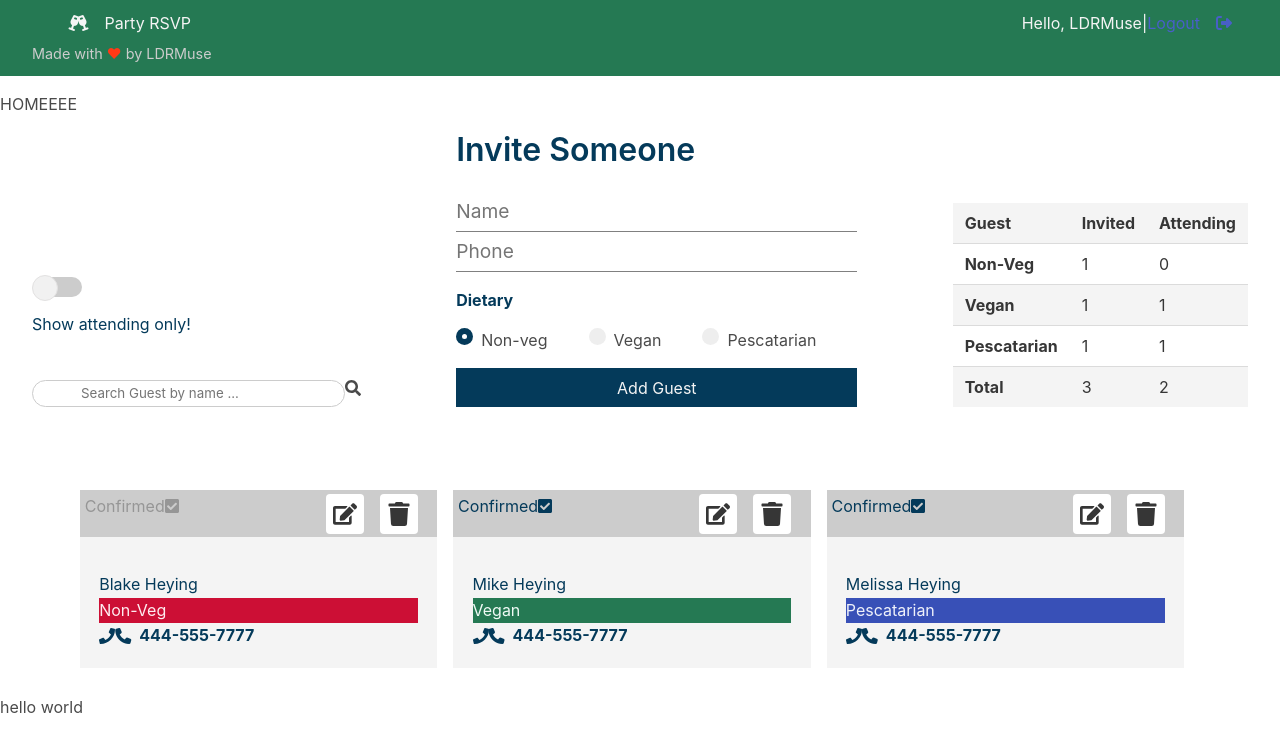
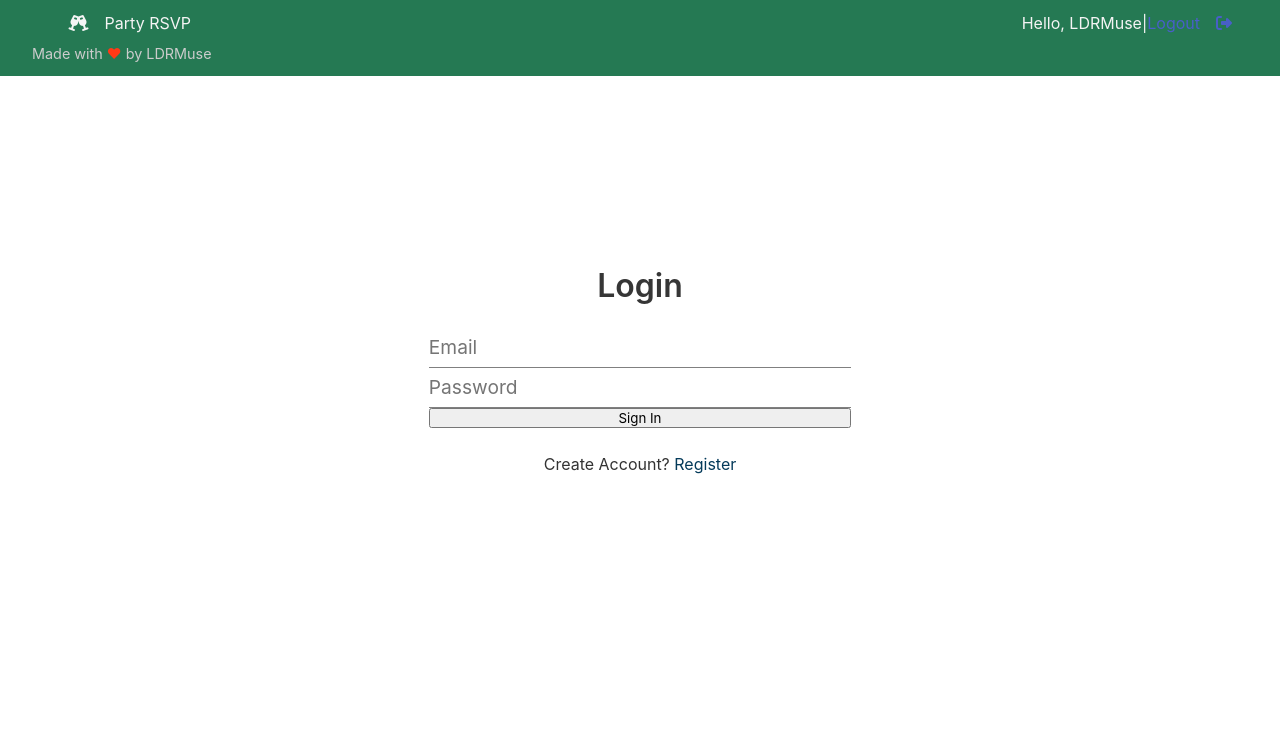
Before and after one commit to LDRMuse/rsvp-party-app, a React (Create React App) app in the folder client/: page /login in a window 1280 px wide. Shown: the top 752 px of the page. Built offline with nearby package versions, Linux system fonts and the light colour scheme.

Commit message:
:construction: import components to & use react-router-dom for routing

```diff
--- a/client/src/App.js
+++ b/client/src/App.js
@@ -1,17 +1,23 @@
 import React from 'react';
 import './App.css';
-import {Home, Navbar} from './components'
+import { BrowserRouter as Router, Route, Switch } from 'react-router-dom'
+import {Home, Navbar, Register, Login} from './components'
 import { GuestState } from './context';
 
 
 function App() {
   return (
 <GuestState>
+<Router>
     <div>
     <Navbar />
-    <Home />
-      hello world
+    <Switch>
+      <Route exact path='/' component={Home}/>
+      <Route exact path='/register' component={Register}/>
+      <Route exact path='/login' component={Login}/>
+    </Switch>
     </div>
+    </Router>
 </GuestState>
   );
 }
--- a/client/src/components/index.js
+++ b/client/src/components/index.js
@@ -1,2 +1,4 @@
 export {Navbar} from './layouts'
 export {Home} from './pages'
+export {Register} from './pages'
+export {Login} from './pages'
--- a/client/src/components/pages/Login.js
+++ b/client/src/components/pages/Login.js
@@ -14,7 +14,7 @@ export const Login = () => {
     </form>
 
     <div className="question">
-      <p>Create Account? {" "} <Link to="/login">Register</Link></p>
+      <p>Create Account? {" "} <Link to="/register">Register</Link></p>
     </div>
   </div>
   )
--- a/client/src/components/pages/index.js
+++ b/client/src/components/pages/index.js
@@ -1 +1,3 @@
 export {Home} from './Home'
+export {Register} from './Register'
+export {Login} from './Login'
```
